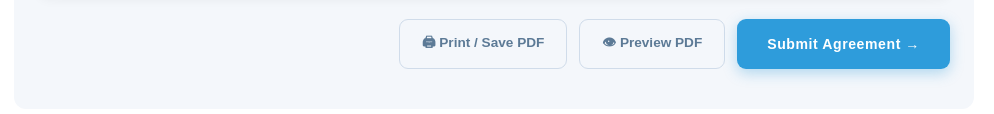
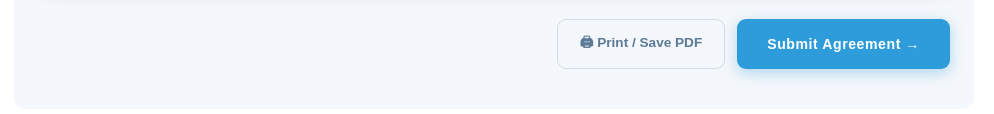
Before and after one commit to Graphire/mercury_signup, a website: page index.html in a window 1280 px wide. Shown: the part 5907-6021 px from the top of the page, without its empty margins (146-1140 px from the left). Drawn offline with Linux system fonts and the light colour scheme.

Commit message:
fix:diabled preview button

```diff
--- a/index.html
+++ b/index.html
@@ -863,7 +863,7 @@
 
     <div class="merc-btn-row">
       <button class="merc-btn-secondary" onclick="window.print()">🖨 Print / Save PDF</button>
-      <button class="merc-btn-secondary" onclick="mercPreviewPdf(this)">👁 Preview PDF</button>  <!-- diable after testing -->
+      <!-- <button class="merc-btn-secondary" onclick="mercPreviewPdf(this)">👁 Preview PDF</button>  diable after testing -->
       <button class="merc-btn-primary" onclick="mercSubmit()">Submit Agreement →</button>
     </div>
 
```
